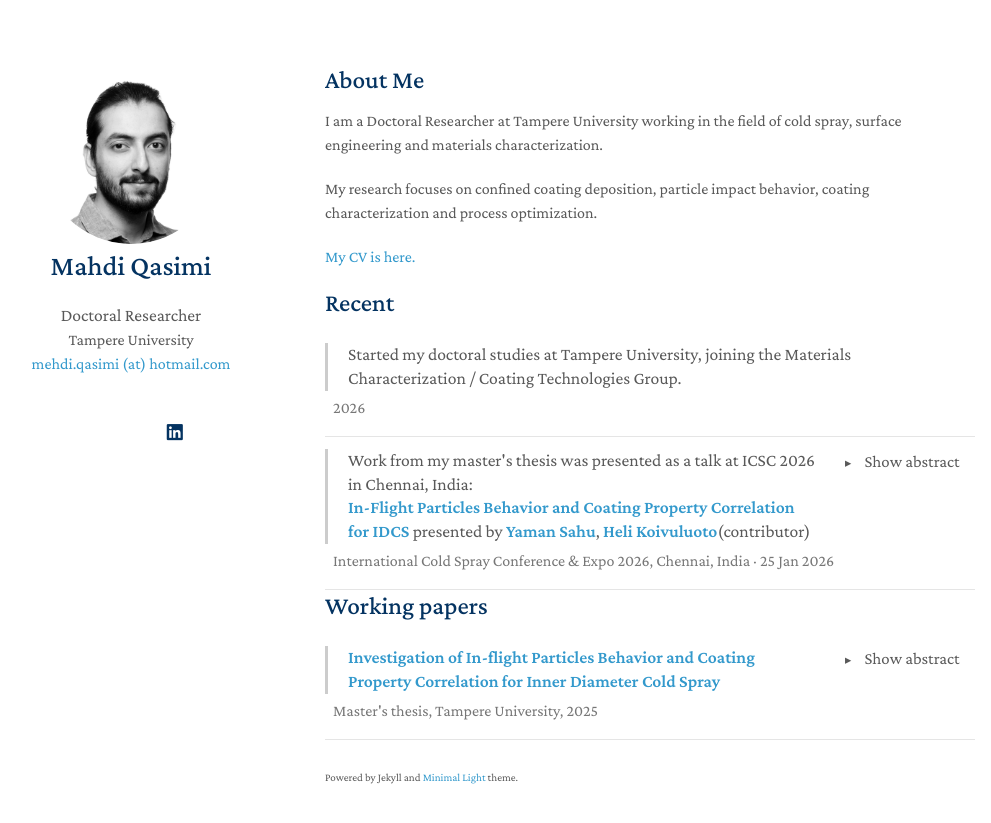
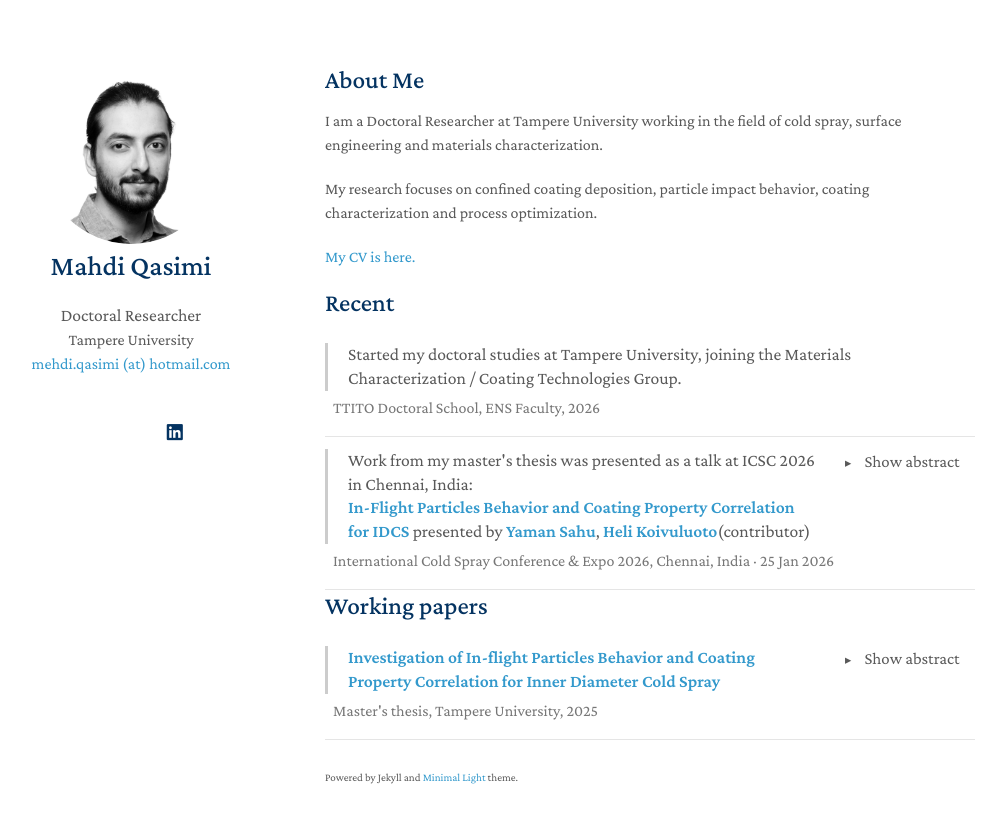
Before and after one commit to mehdiqasimi/mehdiqasimi.github.io, a Jekyll site: the page built from index.md, in a window 1280 px wide. Shown: the top 823 px of the page, without its empty margins (145-1136 px from the left). Built offline with Jekyll 4.4.1, drawn with Linux system fonts in a browser that asks for light colours; a style sheet for code colours, icons or effects is not loaded; our own code applies the rules of GitHub Pages for plain Markdown files.

Commit message:
resent Update 2 index.md

```diff
--- a/index.md
+++ b/index.md
@@ -23,7 +23,7 @@ Started my doctoral studies at Tampere University, joining the Materials Charact
 </div>
 
 <p class="publication-info">
-2026
+TTITO Doctoral School, ENS Faculty, 2026
 </p>
 
 </div>
```
